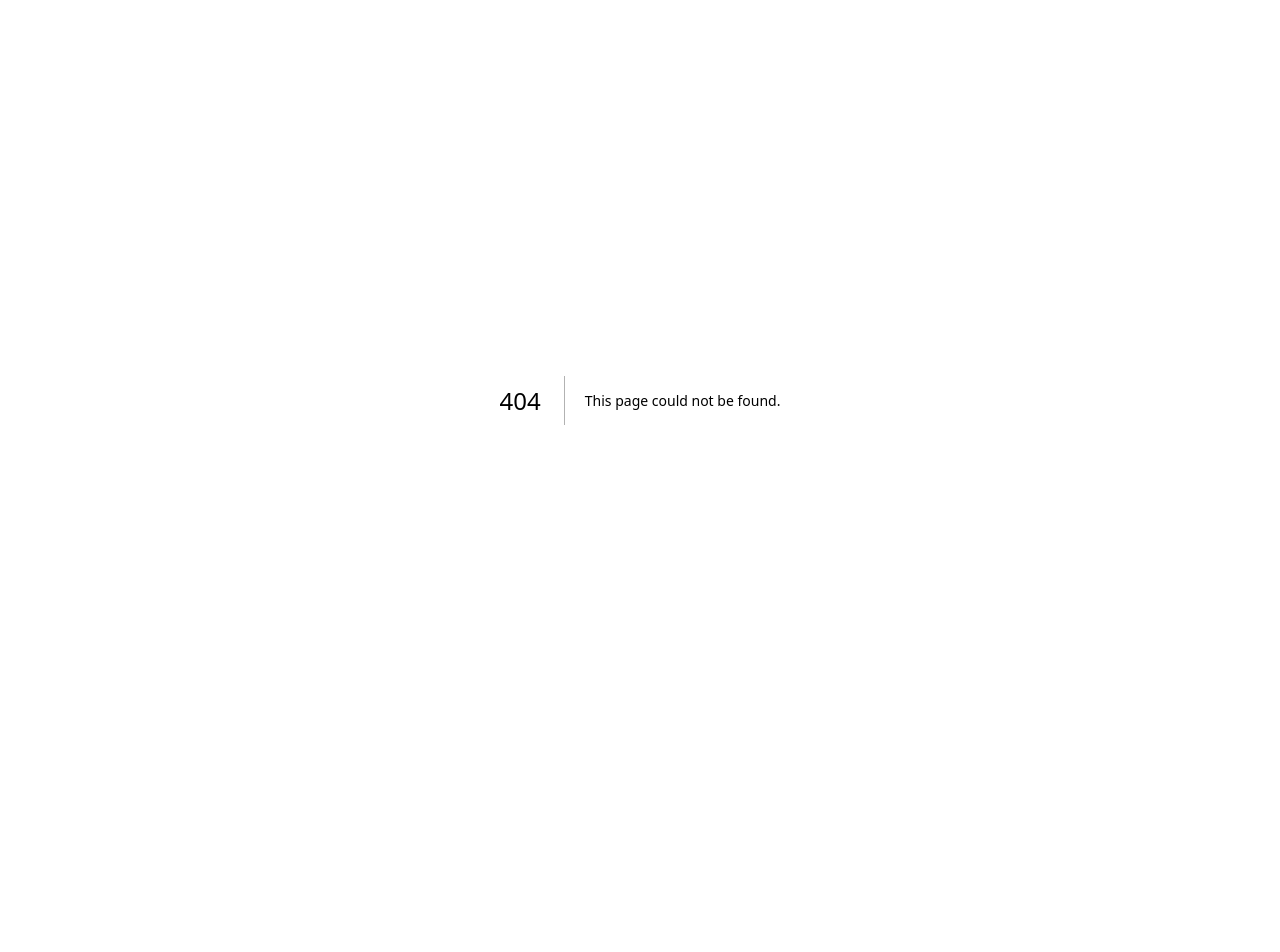
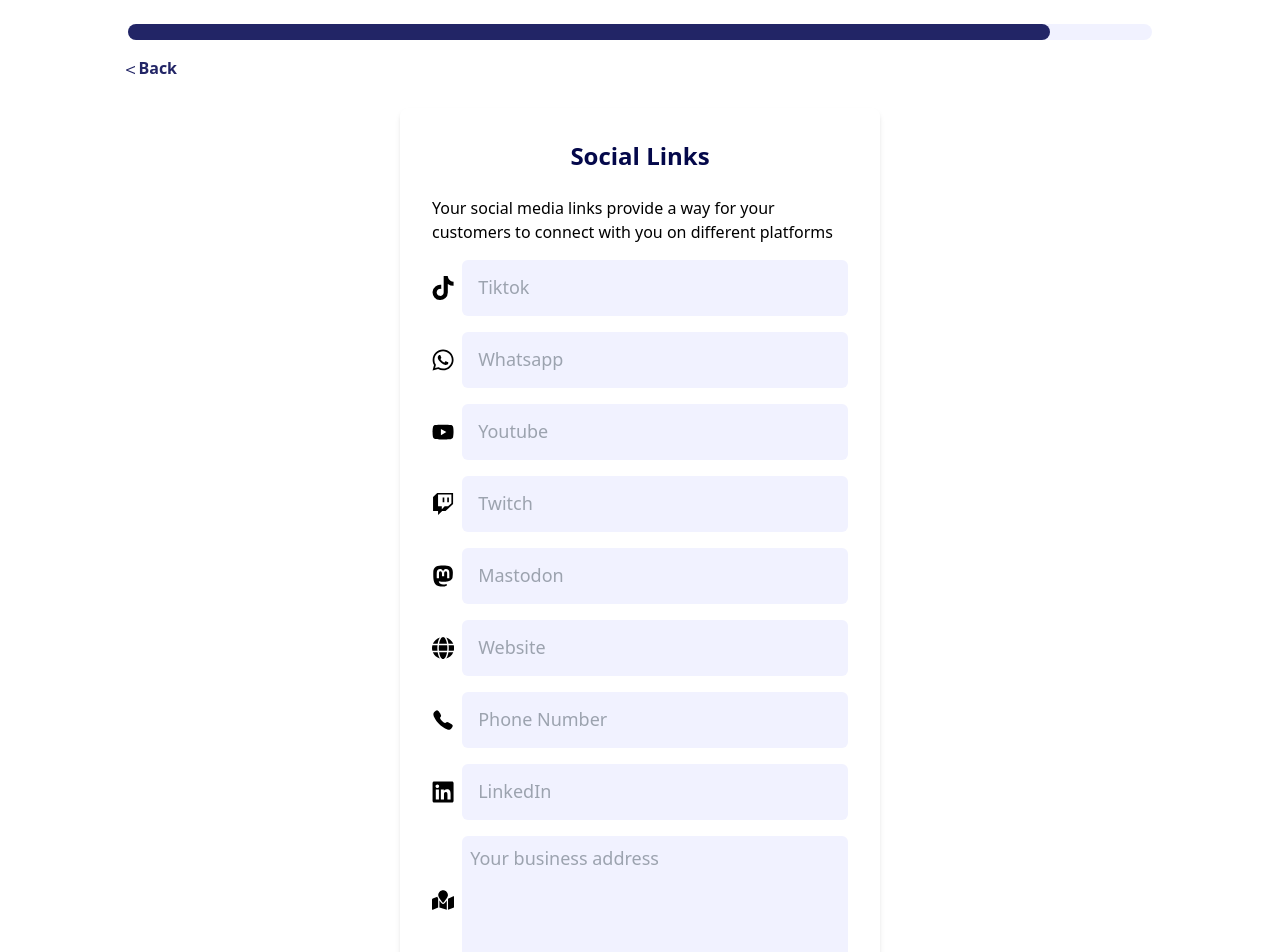
Before and after one commit to SageKyle/tenbits, a Next.js app in the folder frontend/: page /user/create-store/socials in a window 1280 px wide. Before the commit this address had no page. Shown: the top 952 px of the page. Before the commit the page ends 800 px from the top, so only its background shows below. Built offline with nearby package versions, Linux system fonts and the light colour scheme.

Commit message:
add socials component

```diff
--- /dev/null
+++ b/frontend/src/components/layout.js
@@ -0,0 +1,12 @@
+import Footer from './Footer'
+import Navbar from './Navbar'
+
+export default function Layout({ children }) {
+	return (
+		<>
+			<Navbar />
+			{children}
+			<Footer />
+		</>
+	)
+}
--- /dev/null
+++ b/frontend/src/pages/user/create-store/socials.jsx
@@ -0,0 +1,250 @@
+'use client'
+import PrimaryBtn from '@/components/PrimaryBtn'
+import { useState } from 'react'
+import Layout from './layout'
+
+import {
+	FaFacebook,
+	FaGlobe,
+	FaInstagram,
+	FaLinkedin,
+	FaMapMarked,
+	FaMastodon,
+	FaPlus,
+	FaTiktok,
+	FaTwitch,
+	FaTwitter,
+	FaWhatsapp,
+	FaYoutube,
+} from 'react-icons/fa'
+import { IoCall } from 'react-icons/io5'
+
+const initialState = {
+	facebook: false,
+	instagram: false,
+	twitter: false,
+	youtube: false,
+	whatsapp: false,
+	twitch: false,
+	phone: false,
+	mastodon: false,
+	linkedin: false,
+	address: true,
+	web: false,
+	tiktok: false,
+}
+
+export default function Socials() {
+	const [showLinks, toggleShowLinks] = useState(false)
+	const [showLinkInput, toggleDisplay] = useState({ ...initialState })
+
+	function hideLinksPopup() {
+		toggleShowLinks(false)
+	}
+
+	return (
+		<Layout completed={'w-[90%]'}>
+			<article className="flex flex-col items-center justify-center gap-4 bg-white mx-auto w-full max-w-[30rem] p-8  shadow-md md:rounded-lg">
+				<h1 className="text-2xl font-bold capitalize text-primary-dark mb-2">
+					social links
+				</h1>
+				<p>
+					Your social media links provide a way for your customers to connect
+					with you on different platforms
+				</p>
+				<form className="w-full ">
+					<section className="relative w-full flex flex-col gap-4">
+						<label
+							className={`${
+								showLinkInput.facebook ? 'flex' : 'hidden'
+							} items-center gap-2 w-full`}
+						>
+							<FaFacebook className="text-2xl" />
+							<input
+								type="text"
+								placeholder="link to your facebook page"
+								required
+								name="facebook"
+								// onChange={handleChange}
+								// value={formData.email}
+								className="p-4 w-full rounded-md bg-accent placeholder:capitalize placeholder:text-lg"
+							/>
+						</label>
+						<label
+							className={`${
+								showLinkInput.twitter ? 'flex' : 'hidden'
+							} items-center gap-2 w-full`}
+						>
+							<FaTwitter className="text-2xl" />
+							<input
+								type="text"
+								placeholder="Twitter"
+								required
+								name="twitter"
+								// onChange={handleChange}
+								// value={formData.email}
+								className="p-4 w-full rounded-md bg-accent placeholder:capitalize placeholder:text-lg"
+							/>
+						</label>
+						<label
+							className={`${
+								showLinkInput.instagram ? 'flex' : 'hidden'
+							} items-center gap-2 w-full`}
+						>
+							<FaInstagram className="text-2xl" />
+							<input
+								type="text"
+								placeholder="Instagram"
+								required
+								name="instagram"
+								// onChange={handleChange}
+								// value={formData.email}
+								className="p-4 w-full rounded-md bg-accent placeholder:capitalize placeholder:text-lg"
+							/>
+						</label>
+						<label className="flex items-center gap-2 w-full">
+							<FaTiktok className="text-2xl" />
+							<input
+								type="text"
+								placeholder="Tiktok"
+								required
+								name="tiktok"
+								// onChange={handleChange}
+								// value={formData.email}
+								className="p-4 w-full rounded-md bg-accent placeholder:capitalize placeholder:text-lg"
+							/>
+						</label>
+						<label className="flex items-center gap-2 w-full">
+							<FaWhatsapp className="text-2xl" />
+							<input
+								type="text"
+								placeholder="Whatsapp"
+								required
+								name="whatsapp"
+								// onChange={handleChange}
+								// value={formData.email}
+								className="p-4 w-full rounded-md bg-accent placeholder:capitalize placeholder:text-lg"
+							/>
+						</label>
+						<label className="flex items-center gap-2 w-full">
+							<FaYoutube className="text-2xl" />
+							<input
+								type="text"
+								placeholder="youtube"
+								required
+								name="youtube"
+								// onChange={handleChange}
+								// value={formData.email}
+								className="p-4 w-full rounded-md bg-accent placeholder:capitalize placeholder:text-lg"
+							/>
+						</label>
+						<label className="flex items-center gap-2 w-full">
+							<FaTwitch className="text-2xl" />
+							<input
+								type="text"
+								placeholder="twitch"
+								required
+								name="twitch"
+								// onChange={handleChange}
+								// value={formData.email}
+								className="p-4 w-full rounded-md bg-accent placeholder:capitalize placeholder:text-lg"
+							/>
+						</label>
+						<label className="flex items-center gap-2 w-full">
+							<FaMastodon className="text-2xl" />
+							<input
+								type="text"
+								placeholder="mastodon"
+								required
+								name="mastodon"
+								// onChange={handleChange}
+								// value={formData.email}
+								className="p-4 w-full rounded-md bg-accent placeholder:capitalize placeholder:text-lg"
+							/>
+						</label>
+						<label className="flex items-center gap-2 w-full">
+							<FaGlobe className="text-2xl" />
+							<input
+								type="text"
+								placeholder="website"
+								required
+								name="website"
+								// onChange={handleChange}
+								// value={formData.email}
+								className="p-4 w-full rounded-md bg-accent placeholder:capitalize placeholder:text-lg"
+							/>
+						</label>
+						<label className="flex items-center gap-2 w-full">
+							<IoCall className="text-2xl" />
+							<input
+								type="number"
+								placeholder="Phone number"
+								required
+								name="phoneNumber"
+								// onChange={handleChange}
+								// value={formData.email}
+								className="p-4 w-full rounded-md bg-accent placeholder:capitalize placeholder:text-lg"
+							/>
+						</label>
+						<label className="flex items-center gap-2 w-full">
+							<FaLinkedin className="text-2xl" />
+							<input
+								type="text"
+								placeholder="LinkedIn"
+								required
+								name="linkedin"
+								// onChange={handleChange}
+								// value={formData.email}
+								className="p-4 w-full rounded-md bg-accent placeholder:capitalize placeholder:text-lg"
+							/>
+						</label>
+						<label className="flex items-center gap-2 w-full">
+							<FaMapMarked className="text-2xl" />
+							<textarea
+								placeholder="Your business address"
+								required
+								name="linkedin"
+								maxLength={80}
+								// onChange={handleChange}
+								// value={formData.email}
+								className="p-2 w-full h-32 resize-none rounded-md bg-accent placeholder:text-lg"
+							/>
+						</label>
+						{/* all links popup */}
+						<section
+							className={`${
+								showLinks ? 'flex' : 'hidden'
+							} absolute left-0 bottom-0 bg-white capitalize flex-col gap-3 w-fit p-4 rounded-md  shadow-md`}
+						>
+							<div className="flex gap-2 items-center cursor-pointer hover:underline">
+								<FaFacebook className="text-xl" />
+								<span>facebook</span>
+							</div>
+							<div className="flex gap-2 items-center cursor-pointer hover:underline">
+								<FaInstagram className="text-xl" />
+								<span>instagram</span>
+							</div>
+							<div className="flex gap-2 items-center cursor-pointer hover:underline">
+								<FaLinkedin className="text-xl" />
+								<span>LinkedIn</span>
+							</div>
+						</section>
+						{/* toggle show links */}
+						<button
+							className="py-2 px-4 bg-white shadow rounded-md capitalize font-semibold mt-4 flex items-center gap-1 w-fit ml-auto"
+							type="button"
+							onClick={() => toggleShowLinks((prev) => !prev)}
+						>
+							<FaPlus className="font-thin text-sm" /> add link
+						</button>
+					</section>
+					<PrimaryBtn
+						styles="w-full mt-8 py-4 font-semibold text-lg"
+						link={'completed'}
+						text={'next'}
+					/>
+				</form>
+			</article>
+		</Layout>
+	)
+}
--- a/frontend/src/pages/user/create-store/tagline.jsx
+++ b/frontend/src/pages/user/create-store/tagline.jsx
@@ -34,7 +34,7 @@ export default function Tagline() {
 					</label>
 					<PrimaryBtn
 						styles="w-full mt-8 py-4 font-semibold text-lg"
-						link={'tagline'}
+						link={'socials'}
 						text={'next'}
 					/>
 				</form>
```
